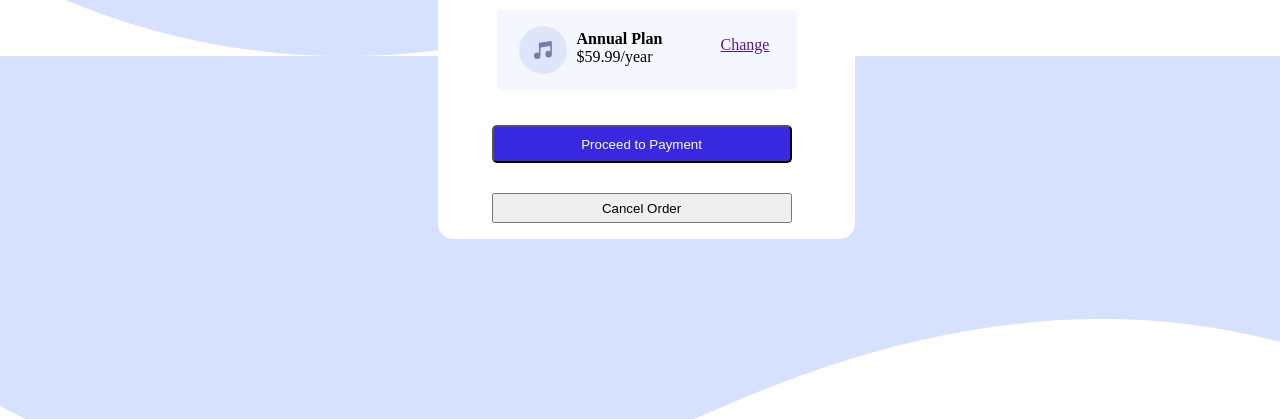
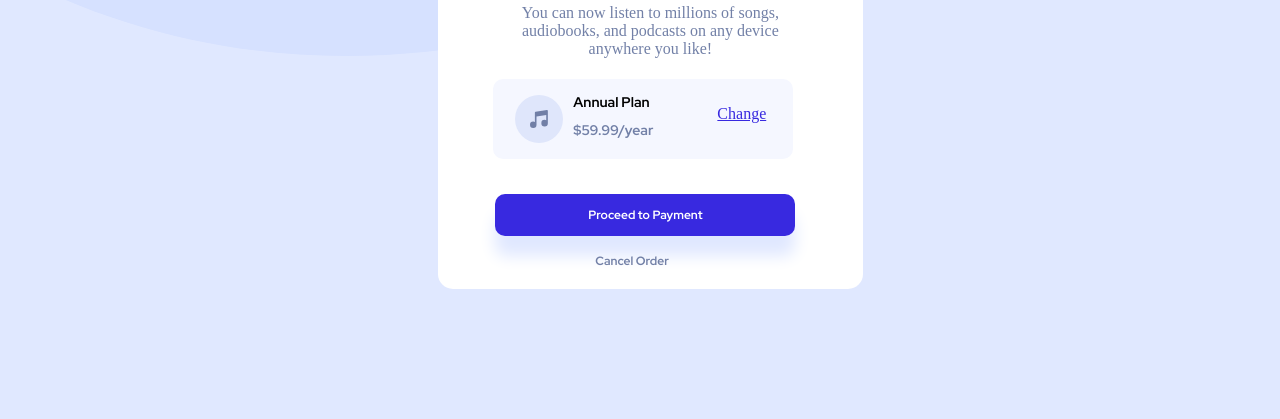
Before and after one commit to RocioQuigua/first-challenge-order-summary, a plain HTML site: page index.html in a window 1280 px wide. Shown: the part 381-800 px from the top of the page. Drawn offline with Linux system fonts and the light colour scheme.

Commit message:
feat:(update button)

```diff
--- a/index.css
+++ b/index.css
@@ -1,8 +1,12 @@
 .html {
   font-family: 'Red Hat Display', sans-serif;
+  width: 1440px;
 }
 .general {
   background-image: url(./images/pattern-background-desktop.svg);
+  background-repeat: no-repeat;
+  object-fit: contain;
+  background-color:  hsl(225, 100%, 94%);
 }
 .contenedor {
   background-color: white;
@@ -12,15 +16,14 @@
   grid-auto-flow: row;
   place-content: center;
   gap: 20px;
-  margin-top: 20px;
-  margin-left: 430px;
-  width: 33%;
+  margin: 70px 0px 70px 430px;
+  width: 33.6%;
   height: 600px;
   border-radius: 15px;
 }
 .imagen {
   border-radius: 10px 10px 0px 0px;
-  margin-left: 24px;
+  margin-left: 25px;
 }
 .title {
   font-family: 'Red Hat Display', sans-serif;
@@ -28,7 +31,8 @@
   text-align: center;
 }
 .parrafo {
-  font-weight: 500;
+  color: hsl(224, 23%, 55%);
+  font-size: 16px;
   text-align: center;
 }
 .contenido {
@@ -38,18 +42,30 @@
   grid-template-rows: 80px;
   place-content: center;
   gap: 10px;
-  border-radius: 5px;
+  border-radius: 10px;
   width: 60%;
-  margin-left: 100px;
+  margin-left: 93px;
 }
 .icono {
   margin-top: 16px;
   margin-left: 12px;
 }
+.grupo {
+  margin-bottom: 10px;
+}
 .plan {
-  margin-top: 20px;
+  font-family: 'Red Hat Display', sans-serif;
+  font-size: 14px;
+  margin-bottom: 10px;
+}
+.precio {
+  font-family: 'Red Hat Display', sans-serif;
+  font-size: 14px;
+  color: hsl(224, 23%, 55%);
+  margin-top: 0px;
 }
 .cambio {
+  color: hsl(245, 75%, 52%);
   margin-top: 26px;
   margin-left: 34px;
 }
@@ -66,15 +82,21 @@
   grid-row-end: 5;
 }
 .button-primary {
+  font-family: 'Red Hat Display', sans-serif;
   background-color: hsl(245, 75%, 52%);
+  box-shadow: hsl(225, 100%, 94%) 0px 20px 16px;
+  font-size: 12px;
   color: white;
-  border-radius: 5px;
+  border-radius: 10px;
   width: 60%;
-  height: 38px;
+  height: 42px;
   margin: 15px 0px 15px 95px;
+  border: none;
 }
-.button-secundary {
-  width: 60%;
-  height: 30px;
-  margin: 15px 0px 15px 95px;
+.cancel {
+  font-family: 'Red Hat Display', sans-serif;
+  color: hsl(224, 23%, 55%);
+  text-decoration: none;
+  font-size: 12px;
+  margin-left: 195px;
 }
--- a/index.html
+++ b/index.html
@@ -20,15 +20,16 @@
     <div class="item-2">
       <div class="contenido">
         <img class="icono" src="./images/icon-music.svg" alt="Icono de música">
-        <p class="plan"> <strong> Annual Plan</strong>
-          $59.99/year
-        </p>
+        <div class="grupo">
+          <p class="plan"><strong> Annual Plan</strong></p>
+          <p class="precio">$59.99/year</p>
+        </div>
         <a class="cambio" href="">Change</a>
       </div>
     </div>
     <div class="item-3">
       <button class="button-primary">Proceed to Payment</button>
-      <button class="button-secundary">Cancel Order</button>
+      <a class="cancel" href="">Cancel Order</a>
     </div>
   </section>
 </body>
```
